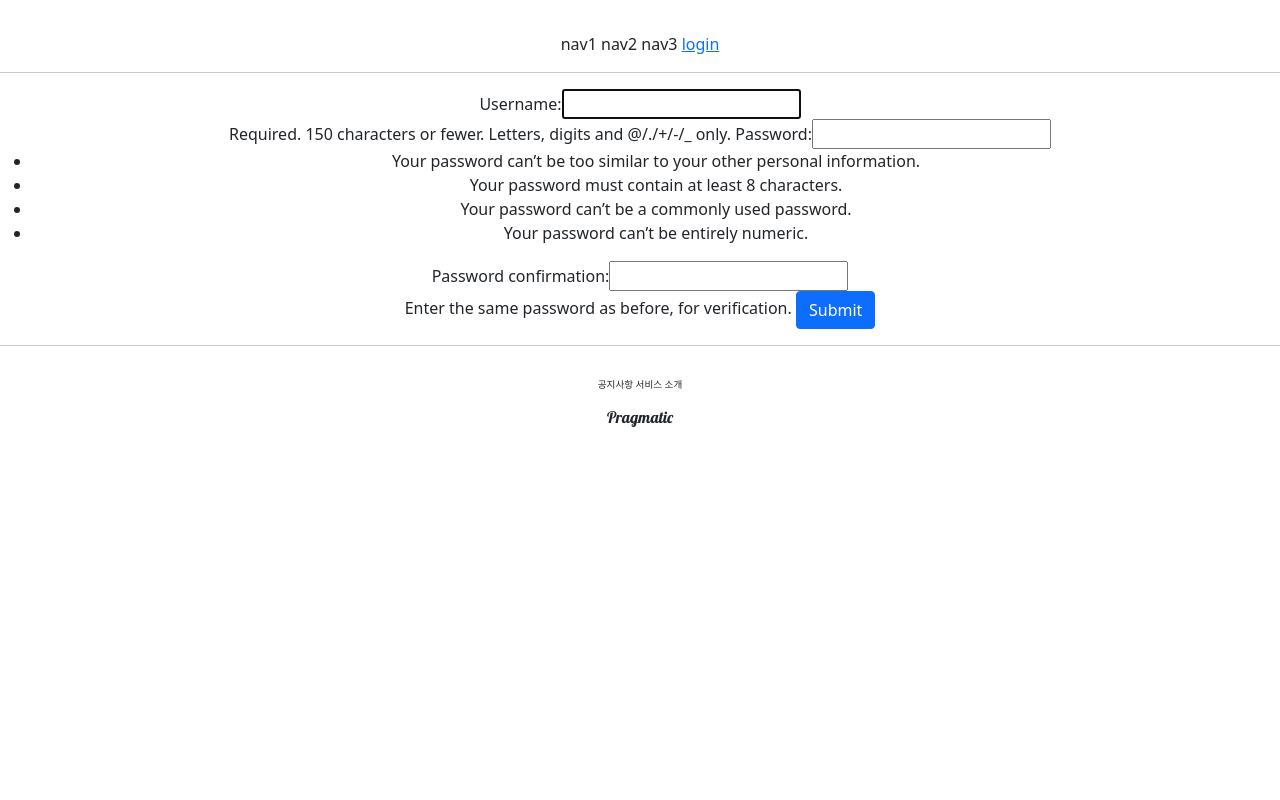
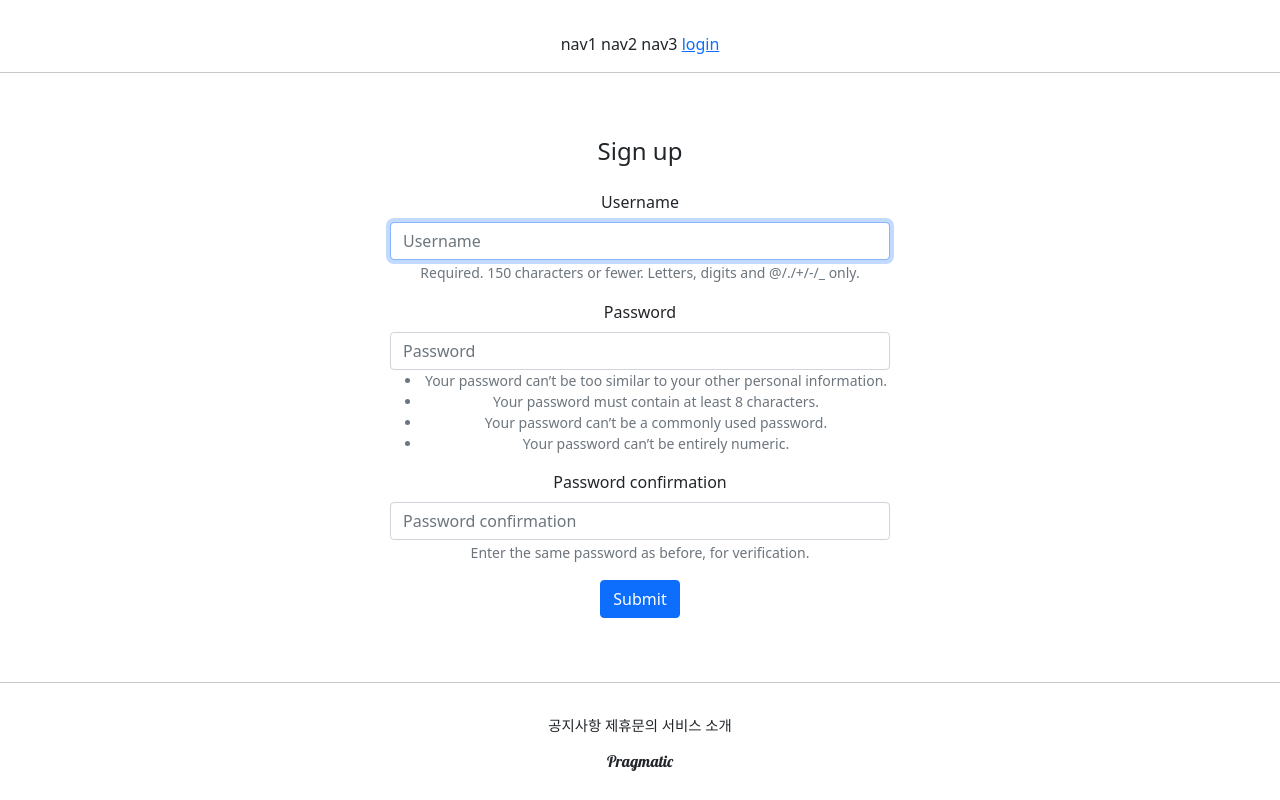
Before and after one commit to jabberwocker04/pragmatic, a Django app: page /account/create/ in a window 1280 px wide. Run offline with Django 3.2, Linux system fonts and the light colour scheme; some libraries are stand-ins or nearby versions.

Commit message:
django course 23 commit

```diff
--- a/accountapp/templates/accountapp/create.html
+++ b/accountapp/templates/accountapp/create.html
@@ -1,11 +1,18 @@
 {% extends 'base.html' %}
+{% load bootstrap4 %}
 
 {% block content %}
 
-    <div style="text-align:center">
+    <div style="text-align: center; max-width: 500px; margin: 4rem auto">
+        <div class="mb-4"> <!-- margin bottom = mb -->
+            <h4>
+                Sign up
+            </h4>
+        </div>
         <form action="{% url 'accountapp:create' %}" method="post"> <!--accountapp 내의 create라는 라우트로 연결-->
         {% csrf_token %}
-        {{ form }} <!-- form을 적은대로 적용됨           -->
+        {% bootstrap_form form %}
+            <!-- {{ form }} form을 적은대로 적용됨           -->
             <input type="submit" class="btn btn-primary">
         </form>
     </div>
--- a/pragmatic/settings.py
+++ b/pragmatic/settings.py
@@ -52,7 +52,9 @@ INSTALLED_APPS = [
     'django.contrib.sessions',
     'django.contrib.messages',
     'django.contrib.staticfiles',
+    'bootstrap4',
     'accountapp',
+
 ]
 
 MIDDLEWARE = [
--- a/static/base.css
+++ b/static/base.css
@@ -3,7 +3,7 @@
 }
 
 .pragmatic_footer_button {
-    font-size: .6rem;
+    font-size: .9rem;
 }
 
 .pragmatic_footer {
--- a/templates/base.html
+++ b/templates/base.html
@@ -3,7 +3,7 @@
 
 {% include 'head.html' %}
 
-<body>
+<body style="font-family= 'NanumSquareR';">
 
     {% include 'header.html' %}
 
--- a/templates/footer.html
+++ b/templates/footer.html
@@ -2,7 +2,7 @@
 
             <div class="pragmatic_footer_button">
                 <span>공지사항</span>
-                <span></span>
+                <span>제휴문의</span>
                 <span>서비스 소개</span>
             </div>
         <div style="margin-top: 1rem;">
--- a/templates/head.html
+++ b/templates/head.html
@@ -14,4 +14,28 @@
 
 <!--    DEFAULT CSS LINK  -->
     <link rel="stylesheet" type="text/css" href="{% static 'base.css' %}">
+
+    <style>
+        @font-face {
+            font-family: 'NanumSquareR';
+            src: local('NanumSquareR'),
+            url("{% static 'fonts/NanumSquareR.otf' %}") format("opentype");
+        }
+         @font-face {
+            font-family: 'NanumSquareEB';
+            src: local('NanumSquareEB'),
+            url("{% static 'fonts/NanumSquareEB.otf' %}") format("opentype");
+        }
+         @font-face {
+            font-family: 'NanumSquareB';
+            src: local('NanumSquareB'),
+            url("{% static 'fonts/NanumSquareB.otf' %}") format("opentype");
+        }
+         @font-face {
+            font-family: 'NanumSquareL';
+            src: local('NanumSquareL'),
+            url("{% static 'fonts/NanumSquareL.otf' %}") format("opentype");
+        }
+
+    </style>
 </head>
```
Also changed, not shown: accountapp/templates/accountapp/login.html (+5 -3 lines), static/fonts/NanumSquareB.otf (added), static/fonts/NanumSquareEB.otf (added), static/fonts/NanumSquareL.otf (added), static/fonts/NanumSquareR.otf (added).
